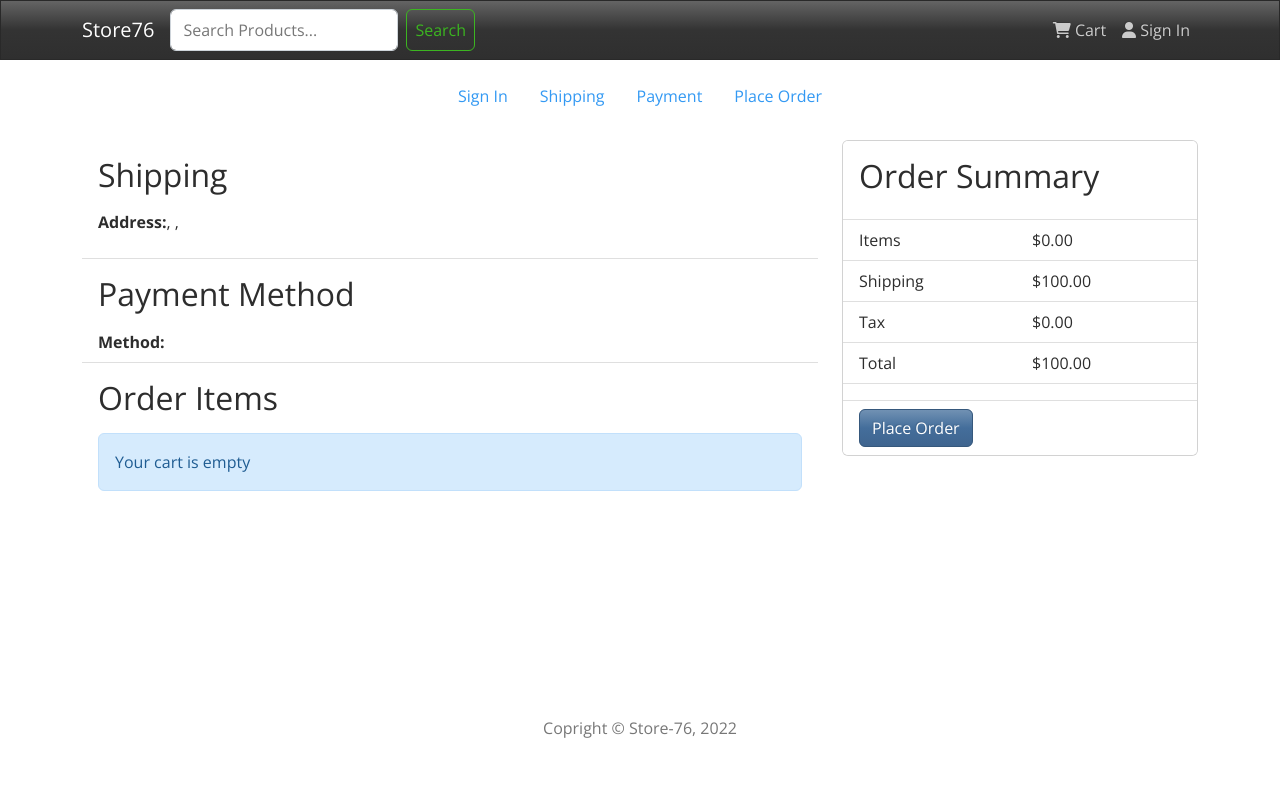
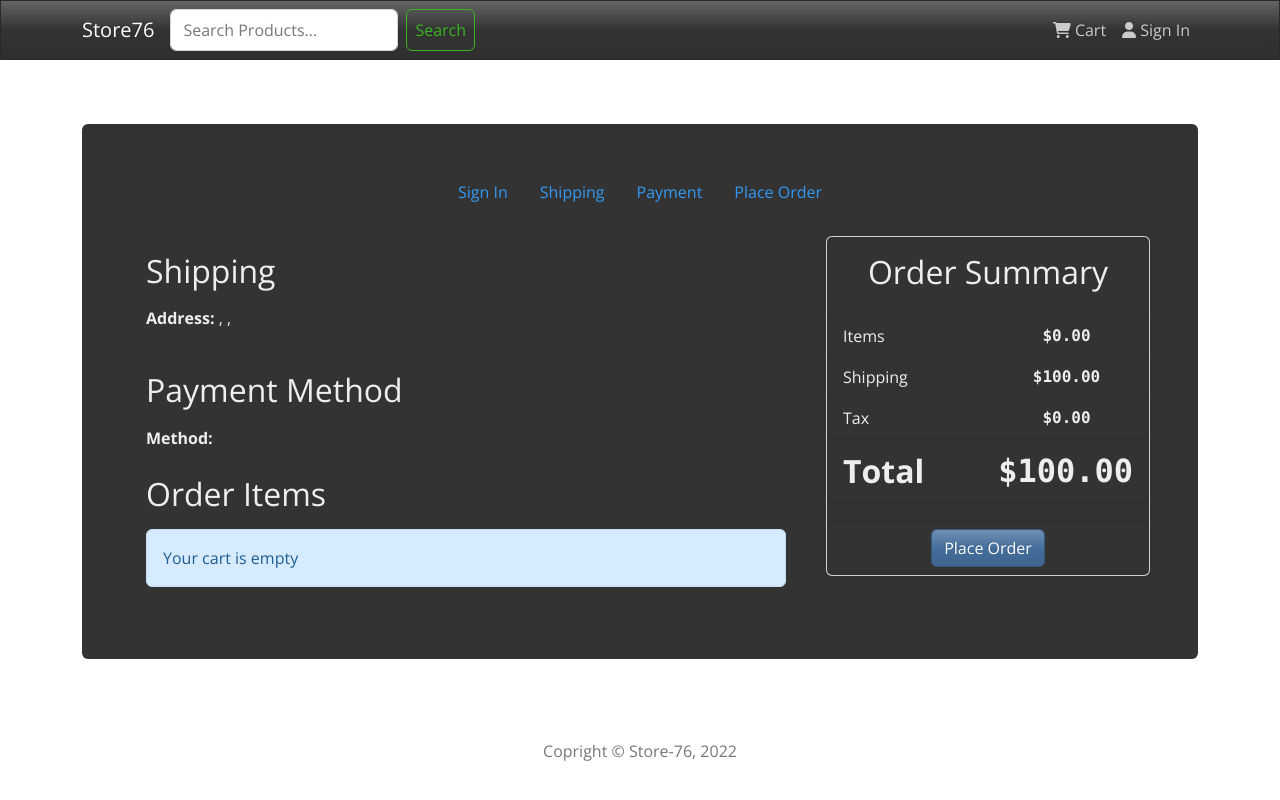
Before and after one commit to laminemessaci/store76, a React (Create React App) app in the folder frontend/: page /placeorder in a window 1280 px wide. Built offline with nearby package versions, Linux system fonts and the light colour scheme.

Commit message:
Fix styles

```diff
--- a/frontend/src/screens/LoginScreen.js
+++ b/frontend/src/screens/LoginScreen.js
@@ -1,15 +1,15 @@
-import React, { useEffect, useState } from 'react';
-import { Button, Col, Form, Row } from 'react-bootstrap';
-import { Link, useNavigate, useParams, useLocation } from 'react-router-dom';
-import FormContainer from '../components/FormContainer.js';
-import { useDispatch, useSelector } from 'react-redux';
-import { login } from './../actions/userActions';
-import Message from '../components/Message.js';
-import Loader from '../components/Loader.js';
+import React, { useEffect, useState } from "react";
+import { Button, Col, Form, Row } from "react-bootstrap";
+import { Link, useNavigate, useParams, useLocation } from "react-router-dom";
+import FormContainer from "../components/FormContainer.js";
+import { useDispatch, useSelector } from "react-redux";
+import { login } from "./../actions/userActions";
+import Message from "../components/Message.js";
+import Loader from "../components/Loader.js";
 
 const LoginScreen = () => {
-  const [email, setEmail] = useState('');
-  const [password, setPassword] = useState('');
+  const [email, setEmail] = useState("");
+  const [password, setPassword] = useState("");
 
   const dispatch = useDispatch();
   const location = useLocation();
@@ -18,12 +18,12 @@ const LoginScreen = () => {
   const userLogin = useSelector((state) => state.userLogin);
   const { loading, error, userInfo } = userLogin;
 
-  const redirect = location.search ? location.search.split('=')[1] : '/';
-  console.log('location ::', location);
+  const redirect = location.search ? location.search.split("=")[1] : "/";
+  console.log("location ::", location);
 
   useEffect(() => {
     if (userInfo) {
-      console.log('userInfo ::', userInfo);
+      console.log("userInfo ::", userInfo);
       // history.push(redirect);
       navigate(redirect);
     }
@@ -34,8 +34,9 @@ const LoginScreen = () => {
     dispatch(login(email, password));
   };
   return (
+    <div className=" bg-dark my-5 rounded-2 p-5 ">
       <FormContainer>
-      <h1>Sin in</h1>
+        <h1 className="text-center text-light">Login </h1>
         {error && <Message variant="danger">{error}</Message>}
         {loading && <Loader />}
         <Form onSubmit={submitHandler}>
@@ -58,7 +59,7 @@ const LoginScreen = () => {
               onChange={(e) => setPassword(e.target.value)}
             ></Form.Control>
           </Form.Group>
-
+          <div className="my-3 d-flex justify-content-center">
             <Button
               className="m-3 justify-content-center"
               type="submit"
@@ -66,17 +67,22 @@ const LoginScreen = () => {
             >
               Sign In
             </Button>
+          </div>
         </Form>
-
+        <div className="my-3 d-flex justify-content-center">
           <Row className="py-3">
             <Col>
-          New Customer?{' '}
-          <Link to={redirect ? `/register?redirect=${redirect}` : '/register'}>
+              New Customer?{" "}
+              <Link
+                to={redirect ? `/register?redirect=${redirect}` : "/register"}
+              >
                 Register
               </Link>
             </Col>
           </Row>
+        </div>
       </FormContainer>
+    </div>
   );
 };
 
--- a/frontend/src/screens/PaymentScreen.js
+++ b/frontend/src/screens/PaymentScreen.js
@@ -12,7 +12,6 @@ const PaymentScreen = () => {
   const navigate = useNavigate();
 
   if (!shippingAddress.address) {
-    // history.push('/shipping');
     navigate('/shipping');
   }
 
@@ -27,13 +26,14 @@ const PaymentScreen = () => {
   };
 
   return (
+    <div className=" bg-dark my-5 rounded-2 p-5 ">
     <FormContainer>
       <CheckoutSteps step1 step2 step3 />
-      <h1>Payment Method</h1>
+      <h1 className='text-center text-light'>Payment Method</h1>
       <Form onSubmit={submitHandler}>
         <Form.Group>
-          <Form.Label as="legend">Select Method</Form.Label>
-          <Col>
+          <Form.Label className='text-light' as="legend">Select Method</Form.Label>
+          <Col className='text-light'>
             <Form.Check
               type="radio"
               label="PayPal or Credit Card"
@@ -59,6 +59,7 @@ const PaymentScreen = () => {
         </Button>
       </Form>
     </FormContainer>
+    </div>
   );
 };
 
--- a/frontend/src/screens/PlaceOrderScreen.js
+++ b/frontend/src/screens/PlaceOrderScreen.js
@@ -1,12 +1,12 @@
-import React, { useEffect } from 'react';
-import { Link, useNavigate } from 'react-router-dom';
-import { Button, Row, Col, ListGroup, Image, Card } from 'react-bootstrap';
-import { useDispatch, useSelector } from 'react-redux';
-import Message from '../components/Message';
-import CheckoutSteps from '../components/CheckoutSteps';
-import { ORDER_CREATE_RESET } from '../constants/orderConstants';
-import { USER_DETAILS_RESET } from '../constants/userConstants';
-import { createOrder } from '../actions/orderActions.js';
+import React, { useEffect } from "react";
+import { Link, useNavigate } from "react-router-dom";
+import { Button, Row, Col, ListGroup, Image, Card } from "react-bootstrap";
+import { useDispatch, useSelector } from "react-redux";
+import Message from "../components/Message";
+import CheckoutSteps from "../components/CheckoutSteps";
+import { ORDER_CREATE_RESET } from "../constants/orderConstants";
+import { USER_DETAILS_RESET } from "../constants/userConstants";
+import { createOrder } from "../actions/orderActions.js";
 
 const PlaceOrderScreen = () => {
   const dispatch = useDispatch();
@@ -15,9 +15,9 @@ const PlaceOrderScreen = () => {
   const navigate = useNavigate();
 
   if (!cart.shippingAddress.address) {
-    navigate('/shipping');
+    navigate("/shipping");
   } else if (!cart.paymentMethod) {
-    navigate('/payment');
+    navigate("/payment");
   }
   //   Calculate prices
   const addDecimals = (num) => {
@@ -60,37 +60,40 @@ const PlaceOrderScreen = () => {
       })
     );
   };
+ const customStyle = {
+   backgroundColor: "#FFA500", // Couleur orange, à personnaliser selon vos besoins
+ };
 
   return (
-    <>
+    <div className=" bg-dark my-5 rounded-2 p-5 ">
       <CheckoutSteps step1 step2 step3 step4 />
       <Row>
         <Col md={8}>
           <ListGroup variant="flush">
-            <ListGroup.Item>
+            <ListGroup.Item className="text-light bg-dark">
               <h2>Shipping</h2>
               <p>
-                <strong>Address:</strong>
-                {cart.shippingAddress.address}, {cart.shippingAddress.city}{' '}
-                {cart.shippingAddress.postalCode},{' '}
+                <strong className="text-light">Address: </strong>
+                {cart.shippingAddress.address}, {cart.shippingAddress.city}{" "}
+                {cart.shippingAddress.postalCode},{" "}
                 {cart.shippingAddress.country}
               </p>
             </ListGroup.Item>
 
-            <ListGroup.Item>
+            <ListGroup.Item className="text-light bg-dark">
               <h2>Payment Method</h2>
               <strong>Method: </strong>
               {cart.paymentMethod}
             </ListGroup.Item>
 
-            <ListGroup.Item>
+            <ListGroup.Item className="text-light bg-dark">
               <h2>Order Items</h2>
               {cart.cartItems.length === 0 ? (
                 <Message>Your cart is empty</Message>
               ) : (
                 <ListGroup variant="flush">
                   {cart.cartItems.map((item, index) => (
-                    <ListGroup.Item key={index}>
+                    <ListGroup.Item className="text-light bg-dark" key={index}>
                       <Row>
                         <Col md={1}>
                           <Image
@@ -105,7 +108,7 @@ const PlaceOrderScreen = () => {
                             {item.name}
                           </Link>
                         </Col>
-                        <Col md={4}>
+                        <Col className="text-center fw-bolder" md={4}>
                           {item.qty} x ${item.price} = ${item.qty * item.price}
                         </Col>
                       </Row>
@@ -116,40 +119,50 @@ const PlaceOrderScreen = () => {
             </ListGroup.Item>
           </ListGroup>
         </Col>
+
         <Col md={4}>
           <Card>
             <ListGroup variant="flush">
-              <ListGroup.Item>
-                <h2>Order Summary</h2>
+              <ListGroup.Item className="bg-dark text-light">
+                <h2 className="text-center">Order Summary</h2>
               </ListGroup.Item>
-              <ListGroup.Item>
+              <ListGroup.Item className="bg-dark text-light">
                 <Row>
                   <Col>Items</Col>
-                  <Col>${cart.itemsPrice}</Col>
+                  <Col className="text-center font-monospace fw-bold">
+                    ${cart.itemsPrice}
+                  </Col>
                 </Row>
               </ListGroup.Item>
-              <ListGroup.Item>
+              <ListGroup.Item className="bg-dark text-light">
                 <Row>
                   <Col>Shipping</Col>
-                  <Col>${cart.shippingPrice}</Col>
+                  <Col className="text-center font-monospace fw-bold">
+                    ${cart.shippingPrice}
+                  </Col>
                 </Row>
               </ListGroup.Item>
-              <ListGroup.Item>
+              <ListGroup.Item className="bg-dark text-light">
                 <Row>
                   <Col>Tax</Col>
-                  <Col>${cart.taxPrice}</Col>
+                  <Col className="text-center font-monospace fw-bold">
+                    ${cart.taxPrice}
+                  </Col>
                 </Row>
               </ListGroup.Item>
-              <ListGroup.Item>
+              <ListGroup.Item className="bg-dark text-light">
                 <Row>
-                  <Col>Total</Col>
-                  <Col>${cart.totalPrice}</Col>
+                  <Col className="fw-bolder fs-2">Total</Col>
+                  <Col className="text-center font-monospace fw-bold fs-2">
+                    ${cart.totalPrice}
+                  </Col>
                 </Row>
               </ListGroup.Item>
-              <ListGroup.Item>
+              <ListGroup.Item className="bg-dark text-light">
                 {error && <Message variant="danger">{error}</Message>}
               </ListGroup.Item>
-              <ListGroup.Item>
+              <ListGroup.Item className="bg-dark text-light">
+              <div className="d-flex justify-content-around">
                 <Button
                   type="button"
                   className="btn-block"
@@ -158,12 +171,13 @@ const PlaceOrderScreen = () => {
                 >
                   Place Order
                 </Button>
+              </div>
               </ListGroup.Item>
             </ListGroup>
           </Card>
         </Col>
       </Row>
-    </>
+    </div>
   );
 };
 
--- a/frontend/src/screens/ProductEditScreen.js
+++ b/frontend/src/screens/ProductEditScreen.js
@@ -5,14 +5,14 @@ import { Form, Button } from "react-bootstrap";
 import { useDispatch, useSelector } from "react-redux";
 import Message from "../components/Message";
 import Loader from "../components/Loader";
-import FormContainer from "../components/FormContainer";
+
 import { listProductDetails, updateProduct } from "../actions/productActions";
 import { PRODUCT_UPDATE_RESET } from "../constants/productConstants";
 import { useParams } from "react-router-dom";
 
-const ProductEditScreen = () => {
+const ProductEditScreen = (props) => {
   const { id: productId } = useParams();
-  console.log(" id === ", productId);
+
 
   const [name, setName] = useState("");
   const [price, setPrice] = useState(0);
@@ -29,6 +29,7 @@ const ProductEditScreen = () => {
   const productDetails = useSelector((state) => state.productDetails);
   const { loading, error, product } = productDetails;
 
+
   const productUpdate = useSelector((state) => state.productUpdate);
   const {
     loading: loadingUpdate,
@@ -39,7 +40,6 @@ const ProductEditScreen = () => {
   useEffect(() => {
     if (successUpdate) {
       dispatch({ type: PRODUCT_UPDATE_RESET });
-      // history.push('/admin/productlist')
       navigate("/admin/productlist");
     } else {
       if (!product.name || product._id !== productId) {
@@ -83,7 +83,7 @@ const ProductEditScreen = () => {
     e.preventDefault();
     dispatch(
       updateProduct({
-        _id: productId,
+        _id: productId.toString(),
         name,
         price,
         image,
@@ -120,7 +120,7 @@ const ProductEditScreen = () => {
               ></Form.Control>
             </Form.Group>
 
-            <Form.Group className="mb-2" controlId="price">
+            <Form.Group className="mb-2">
               <Form.Label>Price</Form.Label>
               <Form.Control
                 type="number"
@@ -130,7 +130,7 @@ const ProductEditScreen = () => {
               ></Form.Control>
             </Form.Group>
 
-            <Form.Group className="mb-2" controlId="image">
+            <Form.Group controlId="image-file" className="mb-2">
               <Form.Label>Image</Form.Label>
               <Form.Control
                 type="text"
@@ -141,7 +141,6 @@ const ProductEditScreen = () => {
               <Form.Control
                 className="mb-2"
                 type="file"
-                id="image-file"
                 label="Choose File"
                 custom
                 onChange={uploadFileHandler}
--- a/frontend/src/screens/ProfileScreen.js
+++ b/frontend/src/screens/ProfileScreen.js
@@ -122,7 +122,7 @@ const ProfileScreen = () => {
         ) : errorOrders ? (
           <Message variant="danger">{errorOrders}</Message>
         ) : (
-          <Table  bordered hover responsive className="table-sm text-light">
+          <Table bordered hover responsive className="table-sm text-light">
             <thead>
               <tr>
                 <th>ID</th>
@@ -133,7 +133,7 @@ const ProfileScreen = () => {
                 <th></th>
               </tr>
             </thead>
-            <tbody>
+            <tbody className="text-light">
               {orders.map((order) => (
                 <tr key={order._id}>
                   <td>{order._id}</td>
--- a/frontend/src/screens/RegisterScreen.js
+++ b/frontend/src/screens/RegisterScreen.js
@@ -1,18 +1,18 @@
-import React, { useState, useEffect } from 'react';
-import { Link, useNavigate } from 'react-router-dom';
-import { Form, Button, Row, Col } from 'react-bootstrap';
-import { useDispatch, useSelector } from 'react-redux';
-import Message from '../components/Message';
-import Loader from '../components/Loader';
-import FormContainer from '../components/FormContainer';
-import { register } from '../actions/userActions';
-import { useLocation } from 'react-router-dom';
+import React, { useState, useEffect } from "react";
+import { Link, useNavigate } from "react-router-dom";
+import { Form, Button, Row, Col } from "react-bootstrap";
+import { useDispatch, useSelector } from "react-redux";
+import Message from "../components/Message";
+import Loader from "../components/Loader";
+import FormContainer from "../components/FormContainer";
+import { register } from "../actions/userActions";
+import { useLocation } from "react-router-dom";
 
 const RegisterScreen = () => {
-  const [name, setName] = useState('');
-  const [email, setEmail] = useState('');
-  const [password, setPassword] = useState('');
-  const [confirmPassword, setConfirmPassword] = useState('');
+  const [name, setName] = useState("");
+  const [email, setEmail] = useState("");
+  const [password, setPassword] = useState("");
+  const [confirmPassword, setConfirmPassword] = useState("");
   const [message, setMessage] = useState(null);
 
   const dispatch = useDispatch();
@@ -22,7 +22,7 @@ const RegisterScreen = () => {
   const userRegister = useSelector((state) => state.userRegister);
   const { loading, error, userInfo } = userRegister;
 
-  const redirect = location.search ? location.search.split('=')[1] : '/';
+  const redirect = location.search ? location.search.split("=")[1] : "/";
 
   useEffect(() => {
     if (userInfo) {
@@ -34,20 +34,21 @@ const RegisterScreen = () => {
   const submitHandler = (e) => {
     e.preventDefault();
     if (password !== confirmPassword) {
-      setMessage('Passwords do not match');
+      setMessage("Passwords do not match");
     } else {
       dispatch(register(name, email, password));
     }
   };
 
   return (
+    <div className=" bg-dark my-5 rounded-2 p-4 ">
       <FormContainer>
-      <h1>Sign Up</h1>
+        <h1 className="text-center text-light">Sign Up</h1>
         {message && <Message variant="danger">{message}</Message>}
         {error && <Message variant="danger">{error}</Message>}
         {loading && <Loader />}
         <Form onSubmit={submitHandler}>
-        <Form.Group controlId="name">
+          <Form.Group className="mb-3" controlId="name">
             <Form.Label>Name</Form.Label>
             <Form.Control
               type="name"
@@ -57,7 +58,7 @@ const RegisterScreen = () => {
             ></Form.Control>
           </Form.Group>
 
-        <Form.Group controlId="email">
+          <Form.Group className="mb-3" controlId="email">
             <Form.Label>Email Address</Form.Label>
             <Form.Control
               type="email"
@@ -67,7 +68,7 @@ const RegisterScreen = () => {
             ></Form.Control>
           </Form.Group>
 
-        <Form.Group controlId="password">
+          <Form.Group className="mb-3" controlId="password">
             <Form.Label>Password</Form.Label>
             <Form.Control
               type="password"
@@ -77,7 +78,7 @@ const RegisterScreen = () => {
             ></Form.Control>
           </Form.Group>
 
-        <Form.Group controlId="confirmPassword">
+          <Form.Group className="mb-3" controlId="confirmPassword">
             <Form.Label>Confirm Password</Form.Label>
             <Form.Control
               type="password"
@@ -86,21 +87,23 @@ const RegisterScreen = () => {
               onChange={(e) => setConfirmPassword(e.target.value)}
             ></Form.Control>
           </Form.Group>
-
+          <div className="my-3 d-flex justify-content-center">
             <Button className="my-3" type="submit" variant="primary">
               Register
             </Button>
+          </div>
         </Form>
 
-      <Row className="py-3">
+        <Row className="py-3 d-flex text-center">
           <Col>
-          Have an Account?{' '}
-          <Link to={redirect ? `/login?redirect=${redirect}` : '/login'}>
+            Have an Account?{" "}
+            <Link to={redirect ? `/login?redirect=${redirect}` : "/login"}>
               Login
             </Link>
           </Col>
         </Row>
       </FormContainer>
+    </div>
   );
 };
 
--- a/frontend/src/screens/ShippingScreen.js
+++ b/frontend/src/screens/ShippingScreen.js
@@ -1,10 +1,10 @@
-import React, { useState } from 'react';
-import { Form, Button } from 'react-bootstrap';
-import { useDispatch, useSelector } from 'react-redux';
-import FormContainer from '../components/FormContainer';
-import CheckoutSteps from '../components/CheckoutSteps';
-import { saveShippingAddress } from '../actions/cartActions';
-import { useNavigate } from 'react-router-dom';
+import React, { useState } from "react";
+import { Form, Button } from "react-bootstrap";
+import { useDispatch, useSelector } from "react-redux";
+import FormContainer from "../components/FormContainer";
+import CheckoutSteps from "../components/CheckoutSteps";
+import { saveShippingAddress } from "../actions/cartActions";
+import { useNavigate } from "react-router-dom";
 
 const ShippingScreen = ({ history }) => {
   const cart = useSelector((state) => state.cart);
@@ -22,15 +22,16 @@ const ShippingScreen = ({ history }) => {
     e.preventDefault();
     dispatch(saveShippingAddress({ address, city, postalCode, country }));
     //history.push('/payment');
-    navigate('/payment');
+    navigate("/payment");
   };
 
   return (
+    <div className=" bg-dark my-5 rounded-2 p-5">
       <FormContainer>
         <CheckoutSteps step1 step2 />
-      <h1>Shipping</h1>
+        <h1 className="text-center text-light">Shipping</h1>
         <Form onSubmit={submitHandler}>
-        <Form.Group controlId="address">
+          <Form.Group className="mb-3" controlId="address">
             <Form.Label>Address</Form.Label>
             <Form.Control
               type="text"
@@ -41,7 +42,7 @@ const ShippingScreen = ({ history }) => {
             ></Form.Control>
           </Form.Group>
 
-        <Form.Group controlId="city">
+          <Form.Group className="mb-3" controlId="city">
             <Form.Label>City</Form.Label>
             <Form.Control
               type="text"
@@ -52,7 +53,7 @@ const ShippingScreen = ({ history }) => {
             ></Form.Control>
           </Form.Group>
 
-        <Form.Group controlId="postalCode">
+          <Form.Group className="mb-3" controlId="postalCode">
             <Form.Label>Postal Code</Form.Label>
             <Form.Control
               type="text"
@@ -63,7 +64,7 @@ const ShippingScreen = ({ history }) => {
             ></Form.Control>
           </Form.Group>
 
-        <Form.Group controlId="country">
+          <Form.Group className="mb-3" controlId="country">
             <Form.Label>Country</Form.Label>
             <Form.Control
               type="text"
@@ -73,12 +74,14 @@ const ShippingScreen = ({ history }) => {
               onChange={(e) => setCountry(e.target.value)}
             ></Form.Control>
           </Form.Group>
-
+          <div className="my-3 d-flex justify-content-center">
             <Button className="my-3" type="submit" variant="primary">
               Continue
             </Button>
+          </div>
         </Form>
       </FormContainer>
+    </div>
   );
 };
 
--- a/package.json
+++ b/package.json
@@ -15,7 +15,7 @@
     "dev": "concurrently \"npm run server\" \"npm run client\"",
     "data:import": "node backend/seeder",
     "data:destroy": "node backend/seeder -d",
-    "heroku-postbuild": "NPM_CONFIG_PRODUCTION=false yarn install --prefix frontend && yarn  build --prefix frontend"
+    "heroku-postbuild": " yarn install --prefix frontend && yarn  build --prefix frontend"
   },
   "repository": {
     "type": "git",
```
Lines whose indentation alone changed are shown as unchanged.
